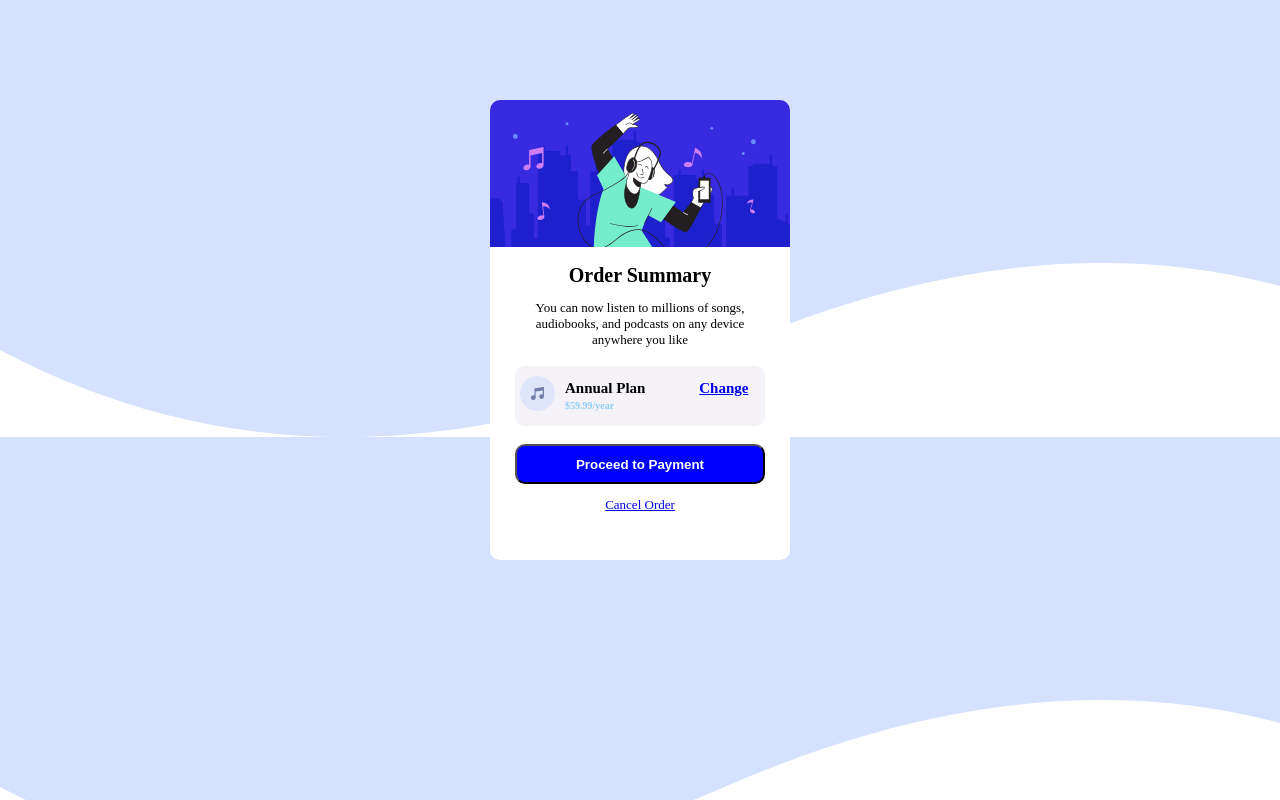
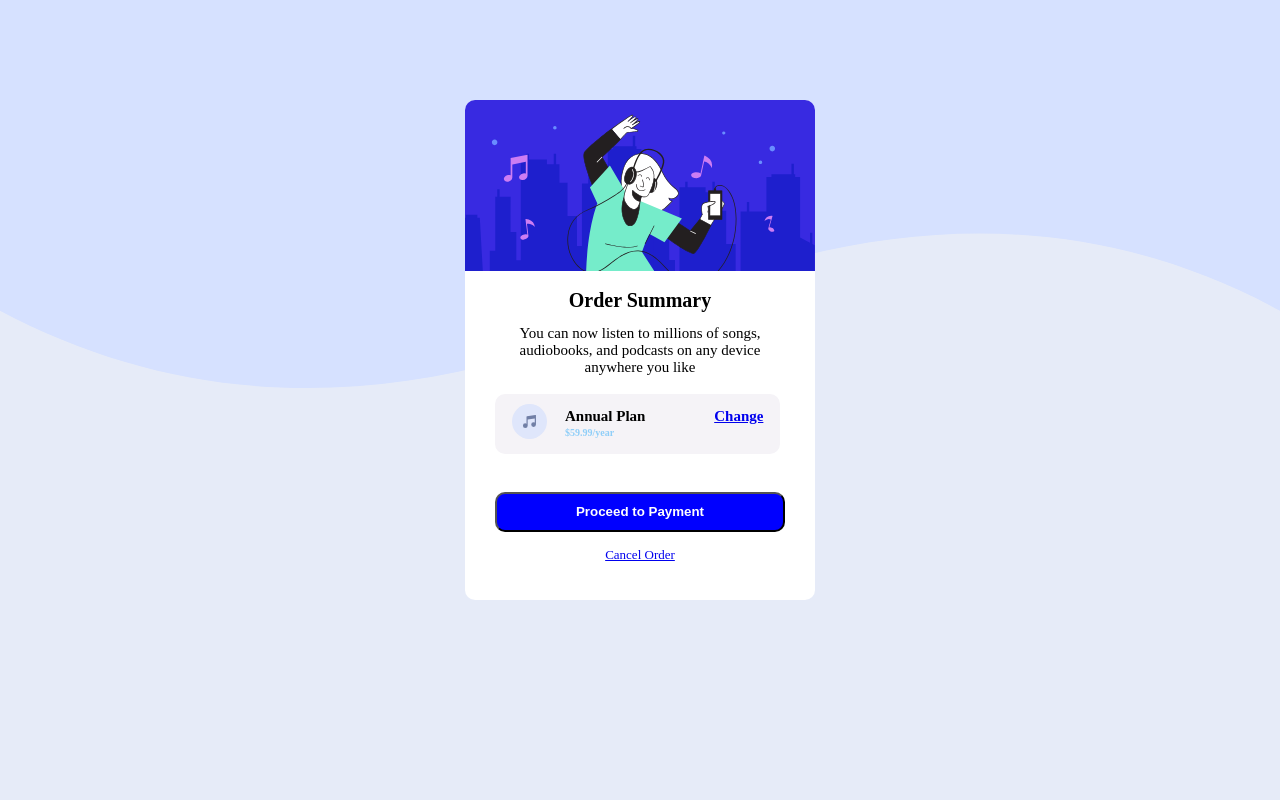
Before and after one commit to victorebegbuna/project5, a plain HTML site: page index.html in a window 1280 px wide. Drawn offline with Linux system fonts and the light colour scheme.

Commit message:
third commit

```diff
--- a/style.css
+++ b/style.css
@@ -1,24 +1,27 @@
 body{
     background-image: url(pattern-background-desktop.svg);
+    background-repeat: no-repeat;
+    background-size: contain;
     place-content: center;
     margin: 100px;
     padding: 0px;
     display: grid;
+    background-color: rgb(230, 235, 248);
 
 }
 
 
 main{
-    width: 300px;
+    width: 350px;
     background-color: white;
     border-radius: 10px;
-    height: 460px;
+    height: 500px;
 }
 
 .image{
     border-top-left-radius:  10px;
     border-top-right-radius:  10px;
-    width: 300px
+    width: 350px
 }
 
 .order{
@@ -28,52 +31,56 @@ main{
 
 .text{
     text-align: center;
-    font-size: small;
+    font-size: 15px;
+
 }
 
 .icon{
-    margin-left: 5px;
+    margin-left: -18px;
     margin-bottom: -20px
 
 }
 .pay{
-    margin-left: 50px;
+    margin-left: 35px;
     font-size: 15px;
     margin-top: -15px;
 }
 .dolar{
     font-size: 10px;
-    margin-left: 50px;
+    margin-left: 35px;
     margin-top: -10px;
     color: rgb(143, 206, 248)
 
 
 }
 .change{
-    margin-left: 50px;
+    margin-left: 65px;
 }
 .border{
     background-color: rgb(245, 243, 247);
     width: 250px;
-    margin-left: 25px;
+    margin-left: 30px;
     border-radius: 10px;
     height: 50px;
     padding-top: 10px;
+    padding-left: 35px;
 }
 
 .button{
-    margin-left: 25px;
-    width: 250px;
+    margin-left: 30px;
+    width: 290px;
     height: 40px;
     border-radius: 10px;
     background-color: blue;
     color: white;
     font-weight: bold;
+    margin-top:20px;
 
 }
 
 .order1{
     text-align: center;
     font-size: small;
+    margin-top: 15px;
 
 }
```
